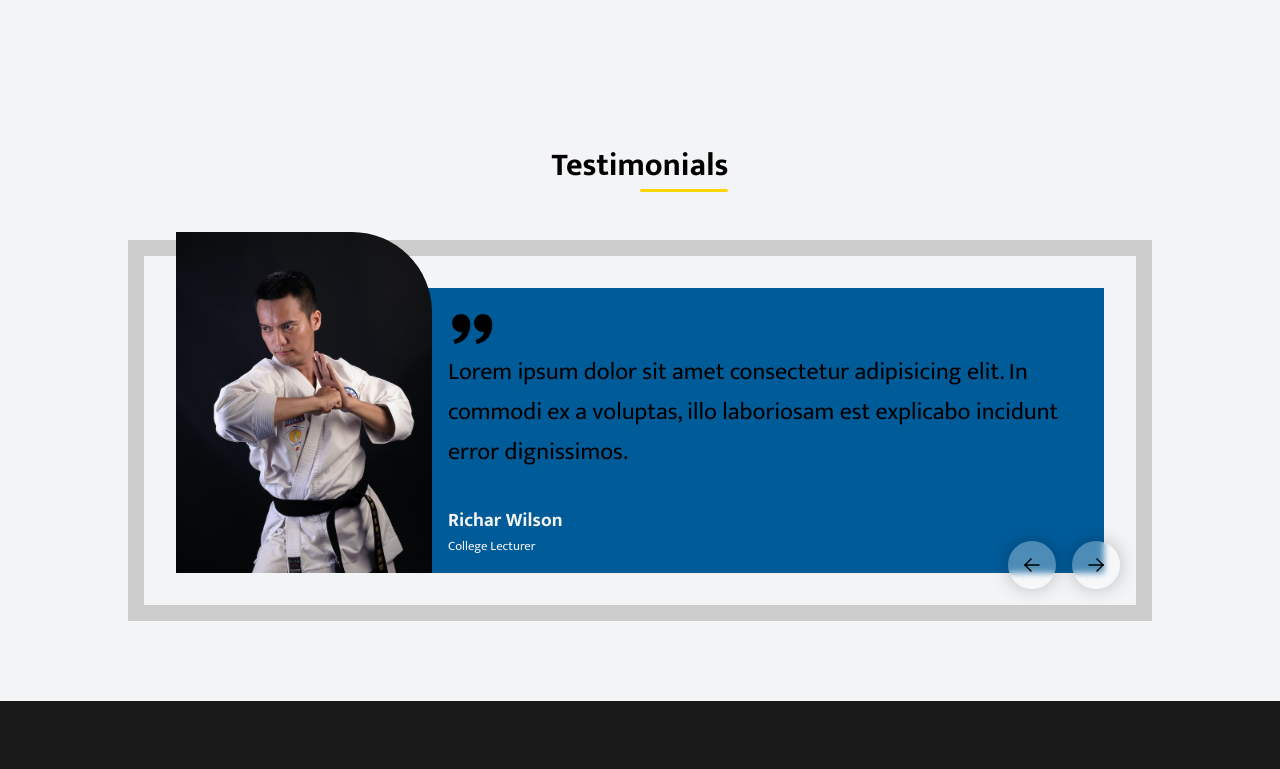
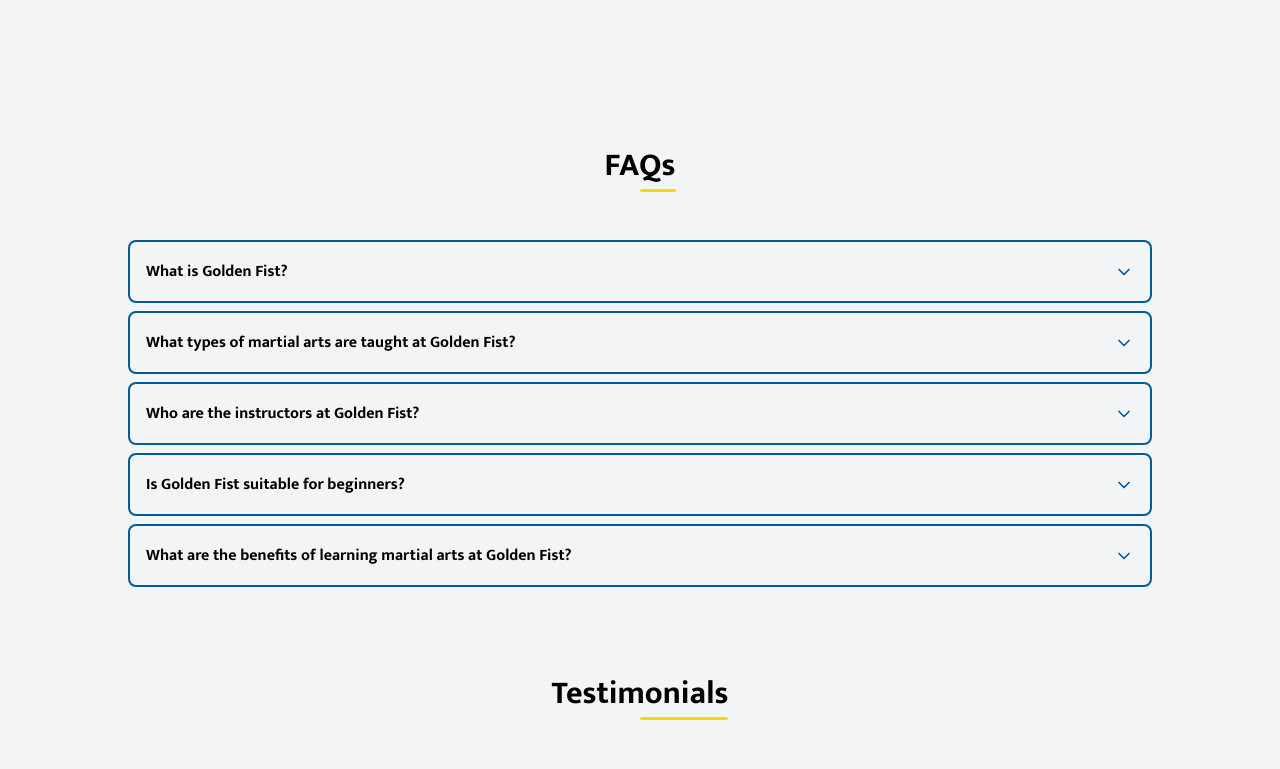
Before and after one commit to jihadable/goldenfist, a React (Vite) app: page / in a window 1280 px wide. Shown: the part 1800-2569 px from the top of the page. Built offline with nearby package versions, Linux system fonts and the light colour scheme; a web font is replaced by a local one.

Commit message:
add faqs section

```diff
--- /dev/null
+++ b/src/components/home-components/Faqs.jsx
@@ -0,0 +1,76 @@
+import { useState } from "react"
+import "../../style/Faqs.scss"
+
+export default function Faqs(){
+
+    const faqs = [
+        {
+            question: "What is Golden Fist?",
+            answer: "Golden Fist is a martial arts training center dedicated to helping individuals reach the highest level of proficiency in various martial arts disciplines.",
+        },
+        {
+            question: "What types of martial arts are taught at Golden Fist?",
+            answer: "We teach a variety of martial arts disciplines including Karate, Taekwondo, Judo, Kung Fu, and more.",
+        },
+        {
+            question: "Who are the instructors at Golden Fist?",
+            answer: "Our instructors are martial arts experts with extensive experience in their respective disciplines. They are dedicated to helping you achieve your maximum potential.",
+        },
+        {
+            question: "Is Golden Fist suitable for beginners?",
+            answer: "Yes, Golden Fist welcomes all levels of experience, including beginners. Our instructors will work with you to build a strong foundation.",
+        },
+        {
+            question: "What are the benefits of learning martial arts at Golden Fist?",
+            answer: "Learning martial arts at Golden Fist not only enhances your physical skills but also helps develop discipline, confidence, and focus.",
+        }
+    ]
+
+    const [showFaq, setShowFaq] = useState([])
+
+    const handleFaqs = (index) => {
+        if (!showFaq.includes(index)){
+            setShowFaq(showFaq => [...showFaq, index])
+        }
+        else {
+            let array = [...showFaq]
+
+            let indexArray
+            for (let i = 0 ; i < array.length ; i++){
+                if (array[i] === index){
+                    indexArray = i
+                }
+            }
+
+            delete array[indexArray]
+
+            setShowFaq([...array])
+        }
+    }
+
+    return (
+        <section className="faqs">
+            <div className="faqs-header">FAQs</div>
+            <div className="faqs-content">
+            {
+                faqs.map((faq, index) => {
+                    return (
+                        <div className="faq" key={index}>
+                            <div className="faq-header" onClick={() => {handleFaqs(index)}}>
+                                <span>{faq.question}</span>
+                                <svg xmlns="http://www.w3.org/2000/svg" className={`icon icon-tabler icon-tabler-chevron-down ${showFaq.includes(index) ? "active" : ""}`} width="20" height="20" viewBox="0 0 24 24" stroke-width="2" stroke="currentColor" fill="none" stroke-linecap="round" stroke-linejoin="round">
+                                    <path stroke="none" d="M0 0h24v24H0z" fill="none"></path>
+                                    <path d="M6 9l6 6l6 -6"></path>
+                                </svg>
+                            </div>
+                            <div className={`faq-answer ${showFaq.includes(index) ? "active" : ""}`}>
+                                <div className="answer-container">{faq.answer}</div>
+                            </div>
+                        </div>
+                    )
+                })
+            }
+            </div>
+        </section>
+    )
+}
--- a/src/pages/Home.jsx
+++ b/src/pages/Home.jsx
@@ -1,5 +1,6 @@
 import Footer from "../components/Footer";
 import Navbar from "../components/Navbar";
+import Faqs from "../components/home-components/Faqs";
 import Galerry from "../components/home-components/Galerry";
 import Hero from "../components/home-components/Hero";
 import Testimonials from "../components/home-components/Testimonials";
@@ -11,6 +12,7 @@
         <Navbar />
         <Hero />
         <Galerry />
+        <Faqs />
         <Testimonials />
         <Footer />
         </>
--- /dev/null
+++ b/src/style/Faqs.scss
@@ -0,0 +1,101 @@
+@import "./index.scss";
+
+.faqs{
+    width: 80vw;
+    margin: 5rem auto;
+    display: flex;
+    flex-direction: column;
+    align-items: center;
+    gap: 3rem;
+
+    &-header{
+        font-size: 2rem;
+        font-weight: bold;
+        position: relative;
+        text-align: center;
+
+        &::after{
+            content: "";
+            position: absolute;
+            width: 50%;
+            height: .2rem;
+            background-color: $gold;
+            bottom: 0;
+            right: 0;
+            border-radius: 10rem;
+        }
+    }
+
+    &-content{
+        display: flex;
+        flex-direction: column;
+        gap: 0.5rem;
+
+        .faq{
+            display: flex;
+            flex-direction: column;
+            border-radius: .5rem;
+            border: 2px solid $blue;
+
+            &-header{
+                padding: 1rem;
+                display: flex;
+                align-items: center;
+                justify-content: space-between;
+                font-weight: bold;
+                cursor: pointer;
+
+                svg{
+                    color: $blue;
+                    transition: all .2s;
+
+                    &.active{
+                        transform: rotate(-180deg);
+                    }
+                }
+            }
+
+            &-answer{
+                display: flex;
+                max-height: 0;
+                overflow: hidden;
+                transition: all .2s cubic-bezier(0,1,0,1);
+
+                &.active{
+                    max-height: 999px;
+                    transition: all .2s cubic-bezier(1,0,1,0);
+                }
+
+                .answer-container{
+                    padding: 1rem 1.5rem;
+                    color: rgb(0,0,0,.8);
+                }
+            }
+        }
+    }
+}
+
+@media screen and (max-width: 480px) {
+    .faqs{
+        width: 100%;
+        padding: 0 1rem;
+
+        &-content{
+            .faq{
+                &-header{
+                    padding: 1rem;
+
+                    span{
+                        width: 85%;
+                    }
+                }
+            }
+        }
+    }
+}
+
+@media screen and (min-width: 481px) and (max-width: 1023px) {
+    .faqs{
+        width: 90vw;
+    }
+}
--- a/src/style/Testimonials.scss
+++ b/src/style/Testimonials.scss
@@ -7,6 +7,7 @@
     position: relative;
     margin: auto;
     width: 80vw;
+    gap: 1rem;
     margin: 5rem auto;
 
     &-header{
```
Also changed, not shown: 5 other files (tests, documents, lock files or other folders).
